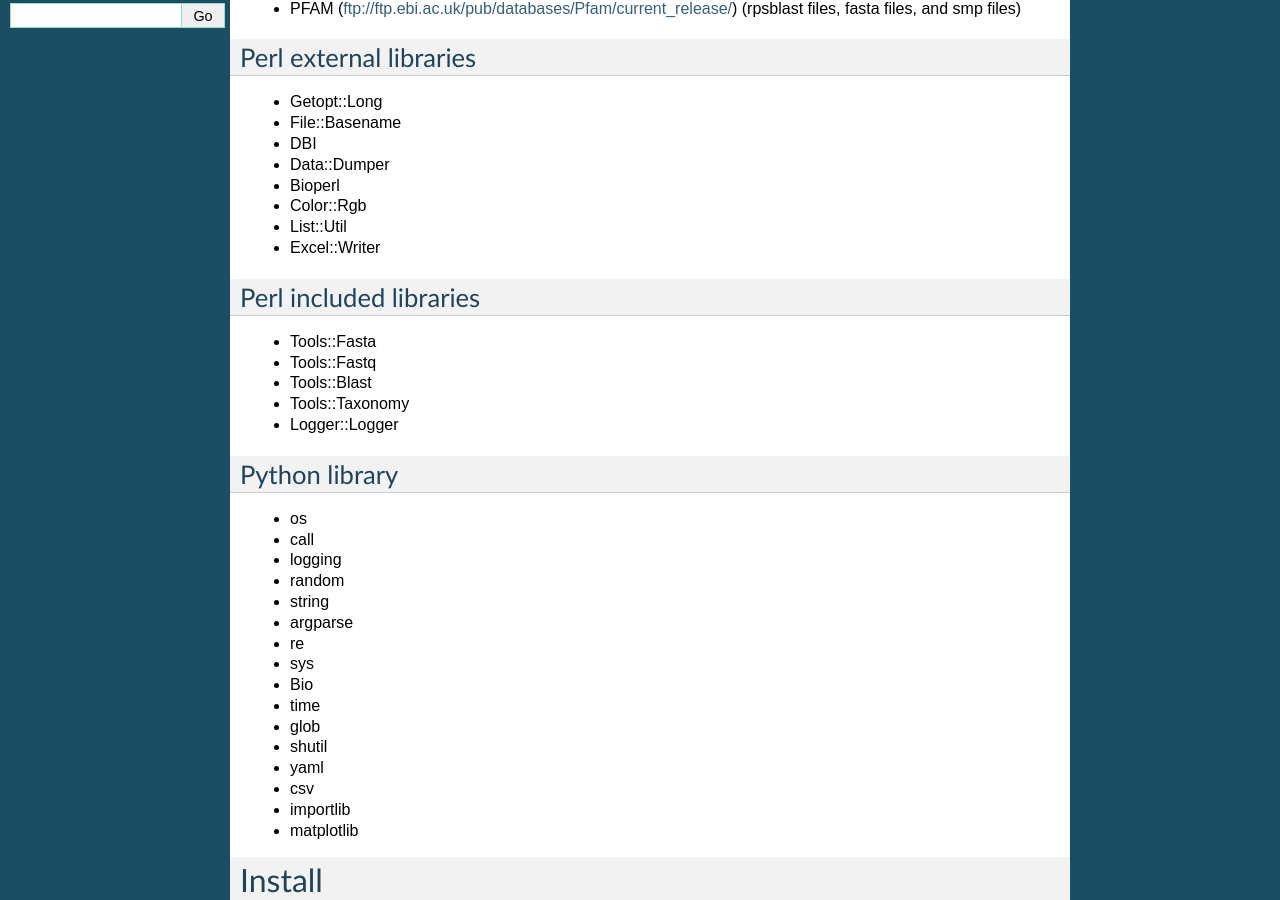
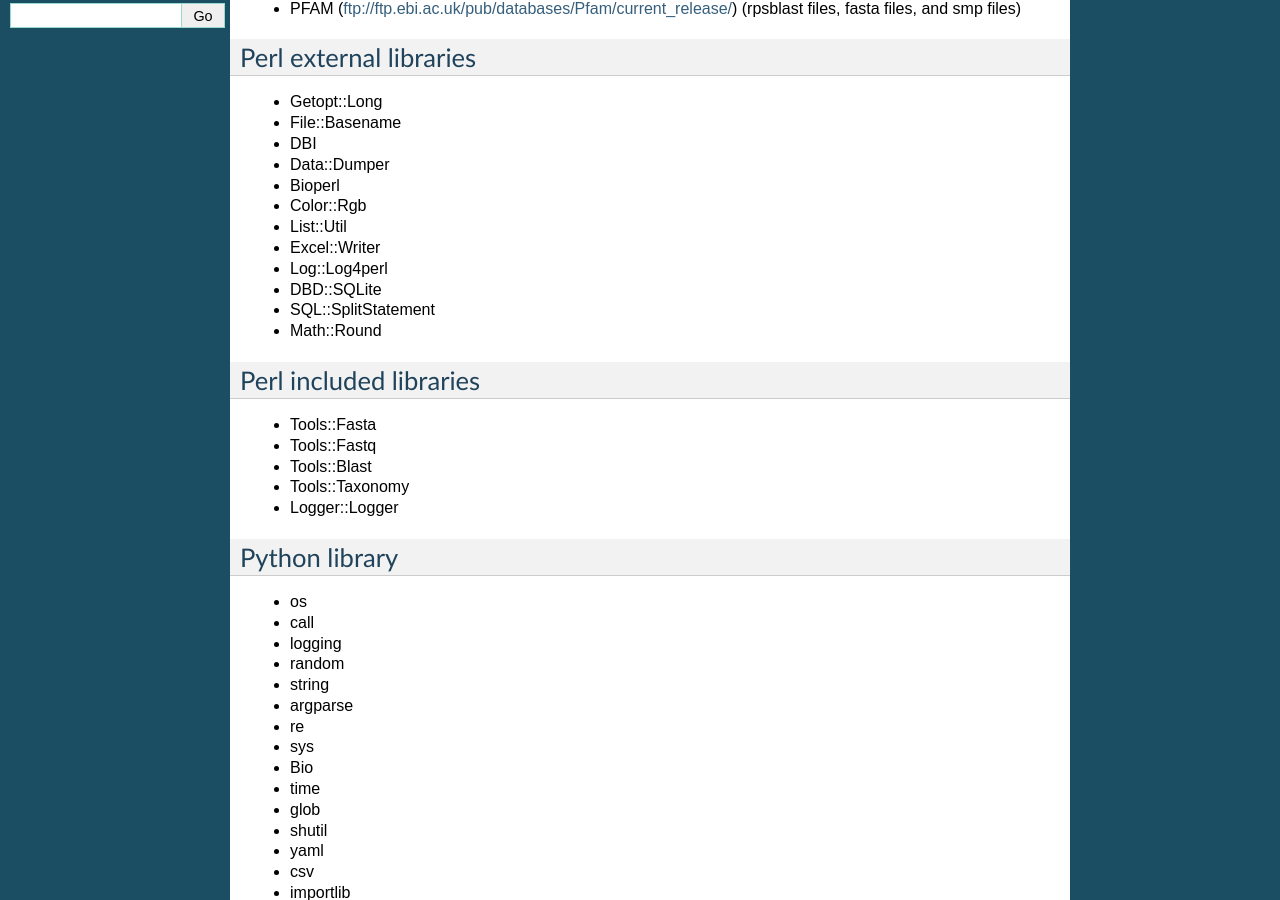
Before and after one commit to stheil15/virAnnot, a Sphinx documentation site: the page built from docs/source/prerequisite.rst, in a window 1280 px wide and 900 px high, scrolled down 473 px. Built offline with Sphinx 7.4.7, drawn with Linux system fonts in a browser that asks for light colours.

Commit message:
Add some needed libraries.

```diff
--- a/docs/source/prerequisite.rst
+++ b/docs/source/prerequisite.rst
@@ -31,6 +31,10 @@ Perl external libraries
 * Color::Rgb
 * List::Util
 * Excel::Writer
+* Log::Log4perl
+* DBD::SQLite
+* SQL::SplitStatement
+* Math::Round
 
 
 Perl included libraries
```
